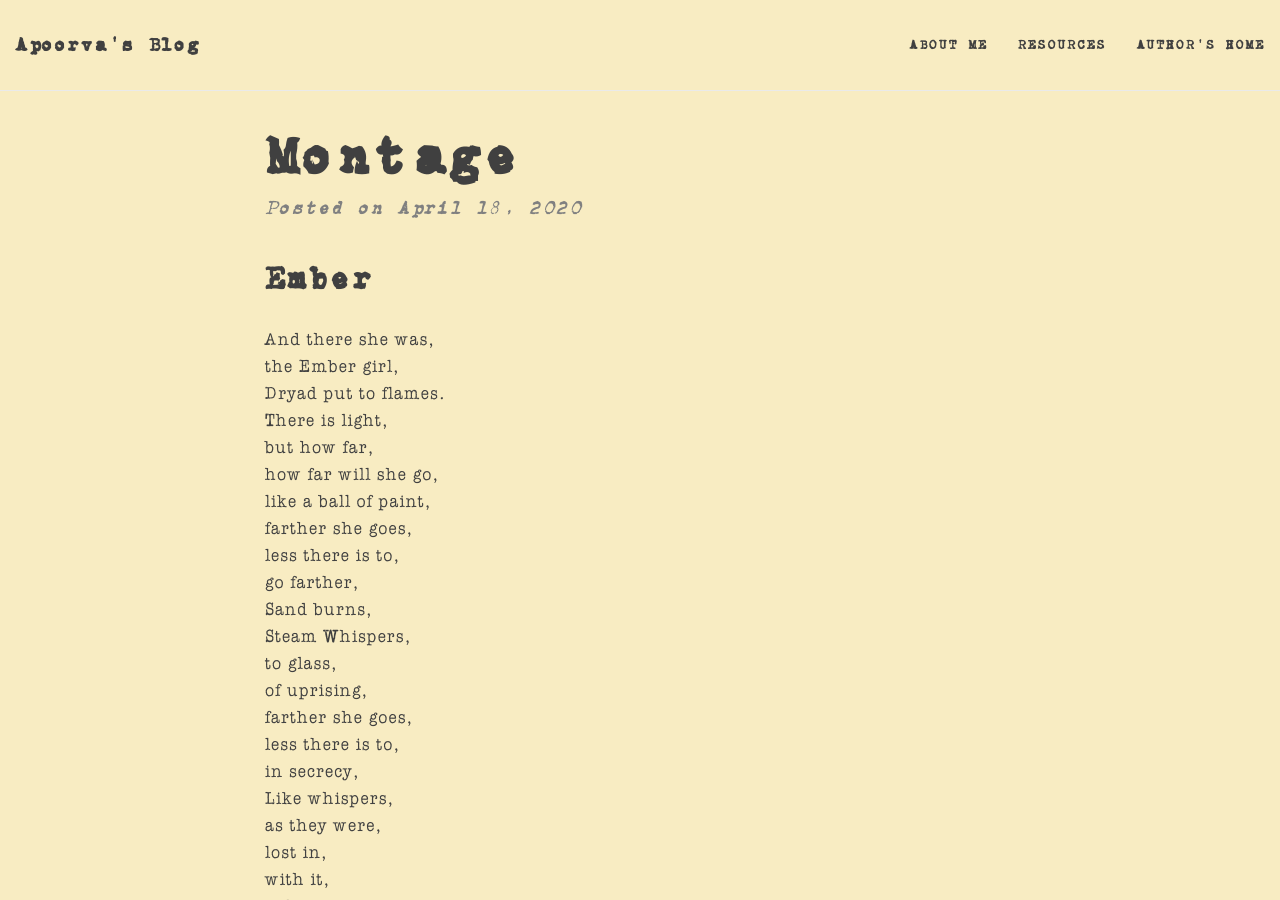
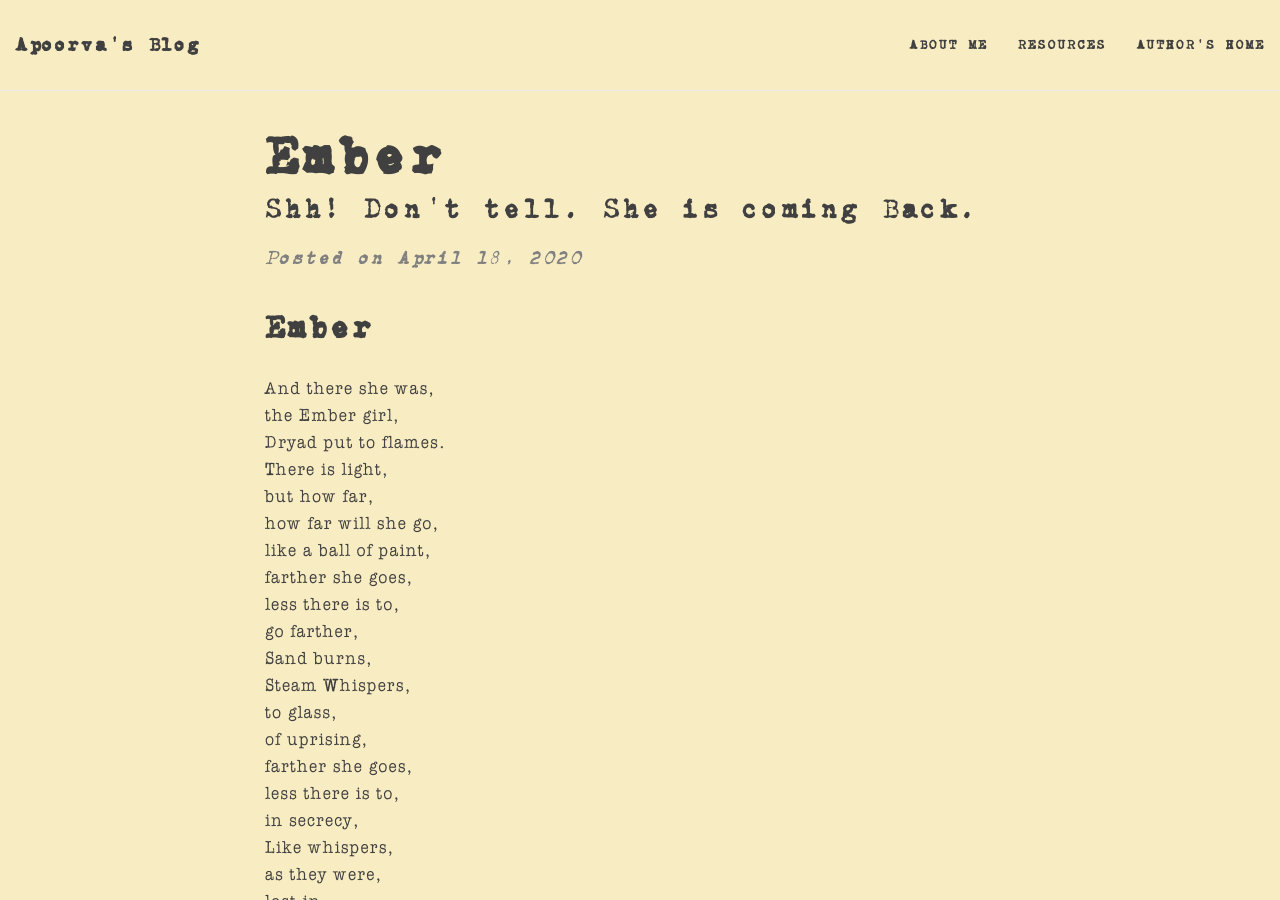
Before and after one commit to rava-dosa/poem, a Jekyll site: the page built from _posts/2020-04-18-Ember.md, in a window 1280 px wide and 900 px high. Built offline with Jekyll 4.4.1, drawn with Linux system fonts in a browser that asks for light colours; nearby versions of some CDN libraries.

Commit message:
changes in Ember poem

```diff
--- a/_posts/2020-04-18-Ember.md
+++ b/_posts/2020-04-18-Ember.md
@@ -1,7 +1,7 @@
 ---
 layout: post
-title: Montage
-subtitle:
+title: Ember
+subtitle: Shh! Don't tell. She is coming Back.
 tags: [poem]
 ---
 ## Ember
```
